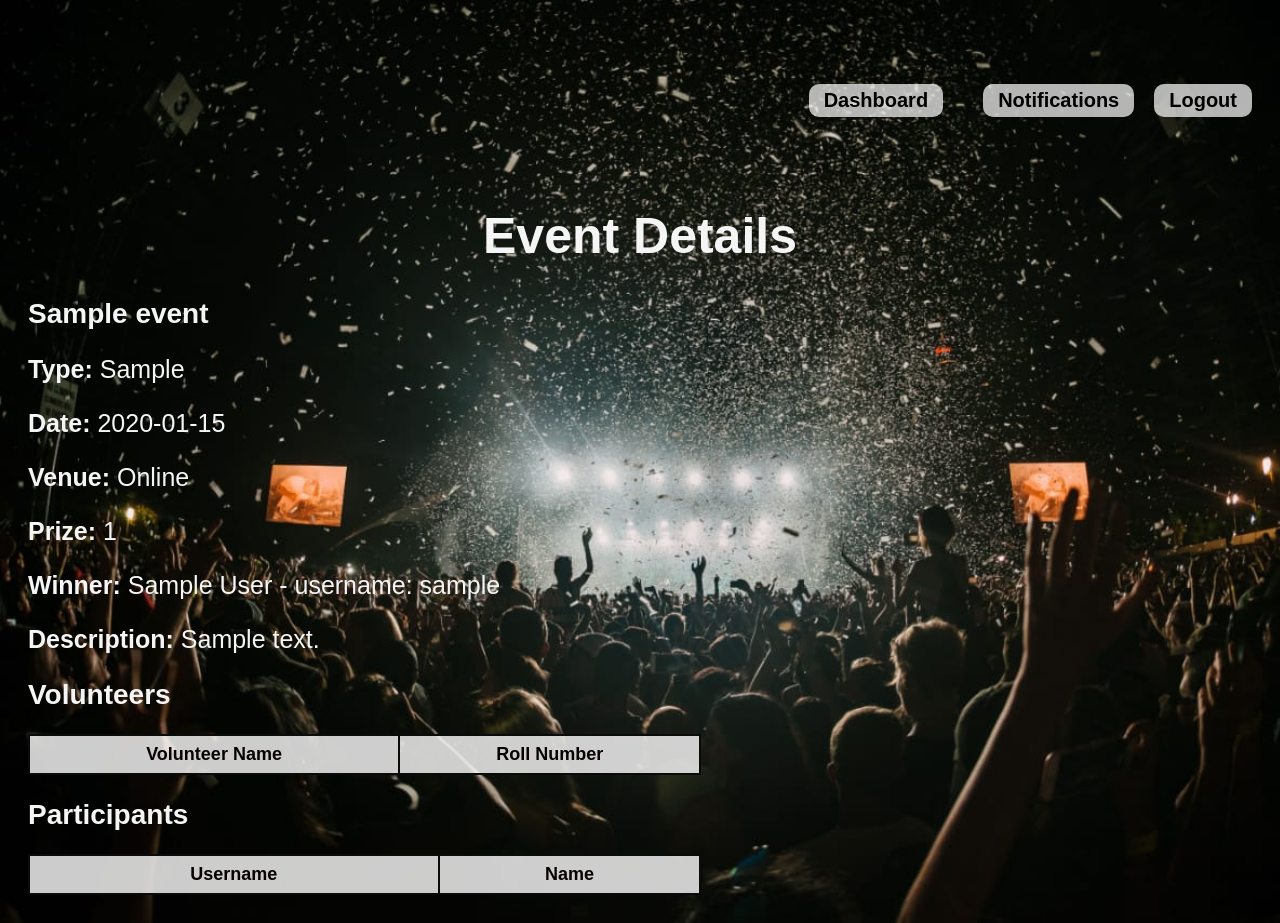
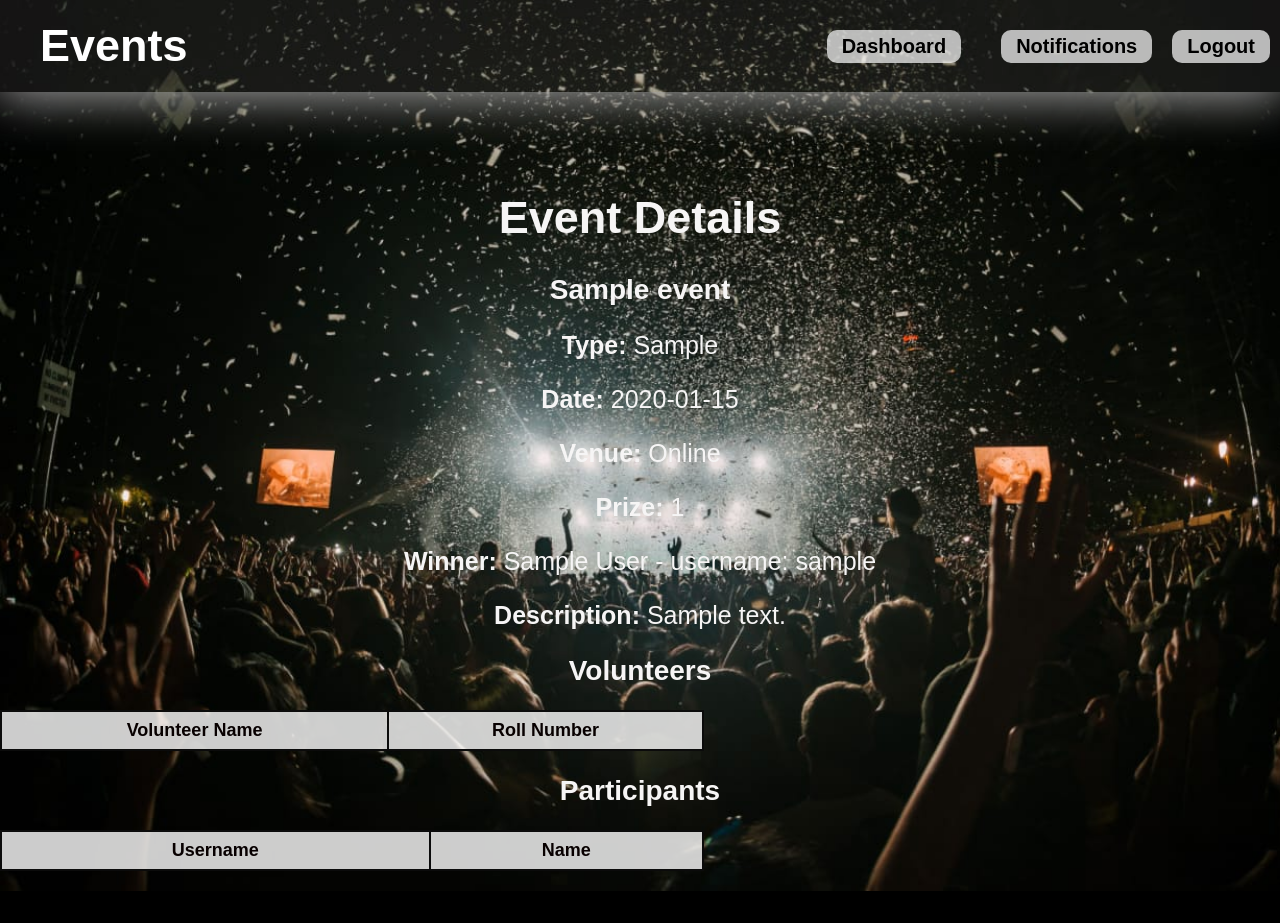
Before and after one commit to iamakthecoder/DBMS_assignment-4, a Flask app: page /event/1/details in a window 1280 px wide. After the commit the page ends 891 px from the top, so only its background shows below. Run offline with Flask 3, Linux system fonts and the light colour scheme; the visitor is signed in with stand-in values (Sample User, id 1); tables that the repository leaves empty hold one stand-in row (values such as "Sample post"); lists and menus that the app fills with data are empty; parts of the project's set-up code (start-up, migrations or seed data) failed here and were passed over.

Commit message:
frontend features

```diff
--- a/static/eventdetails.css
+++ b/static/eventdetails.css
@@ -1,12 +1,35 @@
 body {
     font-family: Arial, sans-serif;
-    /* text-align: center; */
-    padding:20px;
+    text-align: center;
     font-size: 25px;
     color:#f6f5f5;
     background-image: url('./images/IMG_5262.JPG');
     background-size :cover;
     background-repeat: no-repeat;
+    margin:0 0 20px 0;
+}
+.welcome{
+    font-size:45px;
+    padding: bottom 20vh;
+    margin-top:100px;
+}
+.Navbar{
+    background-color:rgb(246, 243, 243,0.08);
+    margin:0 0 20px 0;
+    box-shadow: 1px 1px 50px 3px #adacac;
+}
+.welcome1{
+    font-size:45px;
+    padding: 0 40px;
+    color:white;
+    margin-top:20px;
+    margin-bottom:20px;
+}
+.logout{
+    background-color: rgba(255, 255, 255, 0.7);
+    border-radius:10px;
+    padding:5px 15px;
+    margin-right: 10px;
 }
 /* .signup{
     height:90vh;
@@ -132,8 +155,3 @@ nav >a{
     margin: 20px;
     padding:5px 15px;
 }
-.logout{
-    background-color: rgba(255, 255, 255, 0.7);
-    border-radius:10px;
-    padding:5px 15px;
-}
--- a/templates/event_detail.html
+++ b/templates/event_detail.html
@@ -8,15 +8,15 @@
     <!-- <link rel='stylesheet' type='text/css' href="../static//eventdetails.css"> -->
 </head>
 <body>
-    <nav className="Navbar">
-    <h1 ></h1>
-    <a href="/dashboard" class="notification">Dashboard</a>
-    <a href="/notifications" class="notification">Notifications</a>
+    <nav class="Navbar">
+        <h1 class="welcome1">Events</h1>
+        <a href="/dashboard" class="notification">Dashboard</a>
+        <a href="/notifications" class="notification">Notifications</a>
 
-    <a href="/logout" class="logout">Logout</a>
-    <!-- <img src="../static/images/logoutlogo.png" class="App-logo" alt="logo" /> -->
+        <a href="/logout" class="logout">Logout</a>
+        <!-- <img src="../static/images/logoutlogo.png" class="App-logo" alt="logo" /> -->
     </nav>
-    <h1 class="heading">Event Details</h1>
+    <h1 class="welcome">Event Details</h1>
     <h2 class="heading1">{{ event.name }}</h2>
     <p><strong>Type:</strong> {{ event.type }}</p>
     <p><strong>Date:</strong> {{ event.date }}</p>
--- a/templates/organizer_dashboard.html
+++ b/templates/organizer_dashboard.html
@@ -15,7 +15,7 @@
     <a href="/logout" class="logout">Logout</a>
     <!-- <img src="../static/images/logoutlogo.png" class="App-logo" alt="logo" /> -->
 </nav>
-  <h1 class="welcome">Welcome Back, Niru</h1>
+  <h1 class="welcome">Welcome Back, {{name}}</h1>
 
 {% if allowed %}
   <div class="signup" >
--- a/templates/participant_dashboard.html
+++ b/templates/participant_dashboard.html
@@ -35,7 +35,7 @@
         <a href="/logout" class="logout">Logout</a>
         <!-- <img src="../static/images/logoutlogo.png" class="App-logo" alt="logo" /> -->
     </nav>
-    <h1 class="welcome"">Participant Dashboard</h1>
+    <h1 class="welcome">Welcome Back, {{name}}</h1>
     <div class="signup">
         <div>
             <a href="/participant_register_events" class="btn">Register for an event</a>
--- a/templates/student_dashboard.html
+++ b/templates/student_dashboard.html
@@ -35,7 +35,7 @@
         <a href="/logout" class="logout">Logout</a>
         <!-- <img src="../static/images/logoutlogo.png" class="App-logo" alt="logo" /> -->
     </nav>
-    <h1  class="welcome"> Student Dashboard</h1>
+    <h1 class="welcome">Welcome Back, {{name}}</h1>
     <div class="signup" >
         <div>
             <a href="/student_register_events" class="btn">Register for an event</a>
```
Also changed, not shown: static/alloworganizer.css (+15 -0 lines), static/viewevent.css (+6 -6 lines), templates/admin_dashboard.html (+5 -6 lines), templates/admin_view_events.html (+6 -7 lines), templates/allow_organizers.html (+5 -6 lines), templates/delete_users.html (+5 -5 lines).
